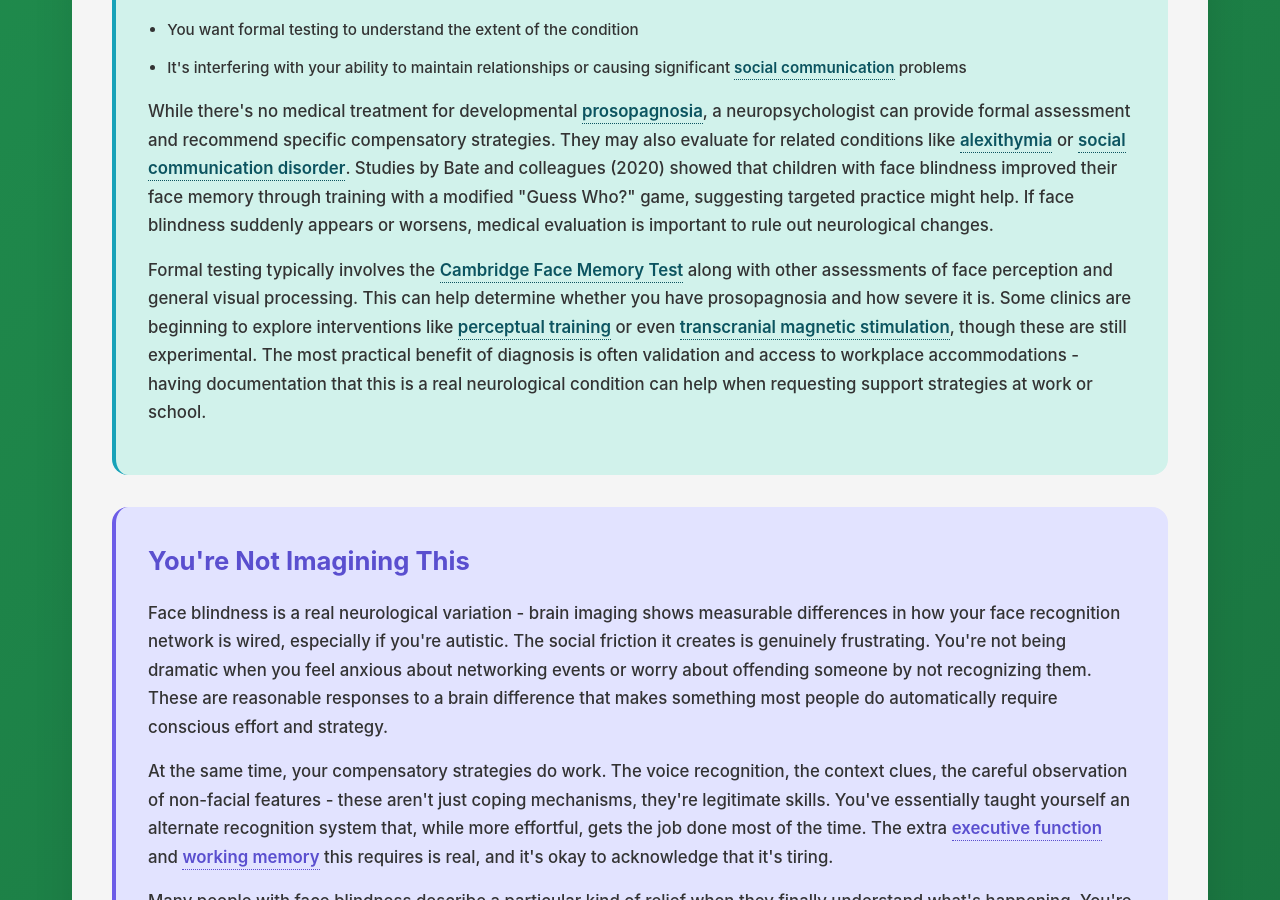
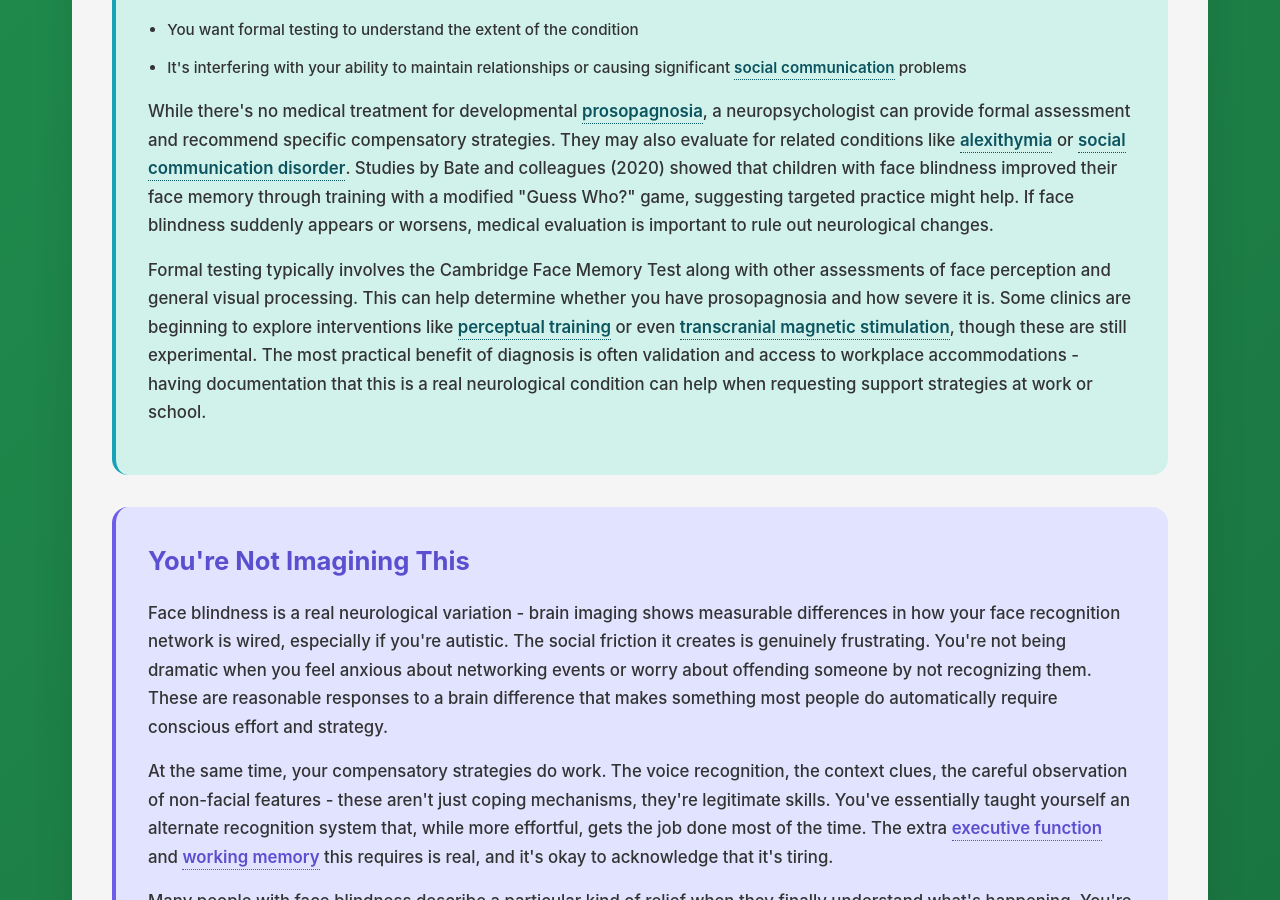
Before and after one commit to neurodivergent-survival-guide/neurodivergent-survival-guide, a Jekyll site: the page built from struggles/face-blindness.html, in a window 1280 px wide and 900 px high, scrolled down 4215 px. Built offline with Jekyll 4.4.1, drawn with Linux system fonts in a browser that asks for light colours.

Commit message:
Update face-blindness.html

```diff
--- a/struggles/face-blindness.html
+++ b/struggles/face-blindness.html
@@ -116,7 +116,7 @@ search_terms: ["can't recognize faces", "face memory problems", "forgot their fa
 
         <p>While there's no medical treatment for developmental <a class="jargon">prosopagnosia<span class="tooltip">Face blindness present from birth rather than acquired through injury</span></a>, a neuropsychologist can provide formal assessment and recommend specific compensatory strategies. They may also evaluate for related conditions like <a class="jargon">alexithymia<span class="tooltip">Difficulty identifying and describing emotions</span></a> or <a class="jargon">social communication disorder<span class="tooltip">Persistent difficulties with verbal and nonverbal communication in social contexts</span></a>. Studies by Bate and colleagues (2020) showed that children with face blindness improved their face memory through training with a modified "Guess Who?" game, suggesting targeted practice might help. If face blindness suddenly appears or worsens, medical evaluation is important to rule out neurological changes.</p>
 
-        <p>Formal testing typically involves the <a class="jargon">Cambridge Face Memory Test<span class="tooltip">A standardized assessment that measures face recognition ability</span></a> along with other assessments of face perception and general visual processing. This can help determine whether you have prosopagnosia and how severe it is. Some clinics are beginning to explore interventions like <a class="jargon">perceptual training<span class="tooltip">Structured exercises designed to improve specific visual processing skills</span></a> or even <a class="jargon">transcranial magnetic stimulation<span class="tooltip">A non-invasive procedure that uses magnetic fields to stimulate brain regions</span></a>, though these are still experimental. The most practical benefit of diagnosis is often validation and access to workplace accommodations - having documentation that this is a real neurological condition can help when requesting support strategies at work or school.</p>
+        <p>Formal testing typically involves the Cambridge Face Memory Test along with other assessments of face perception and general visual processing. This can help determine whether you have prosopagnosia and how severe it is. Some clinics are beginning to explore interventions like <a class="jargon">perceptual training<span class="tooltip">Structured exercises designed to improve specific visual processing skills</span></a> or even <a class="jargon">transcranial magnetic stimulation<span class="tooltip">A non-invasive procedure that uses magnetic fields to stimulate brain regions</span></a>, though these are still experimental. The most practical benefit of diagnosis is often validation and access to workplace accommodations - having documentation that this is a real neurological condition can help when requesting support strategies at work or school.</p>
     </div>
 
     <div class="validation-section">
```
